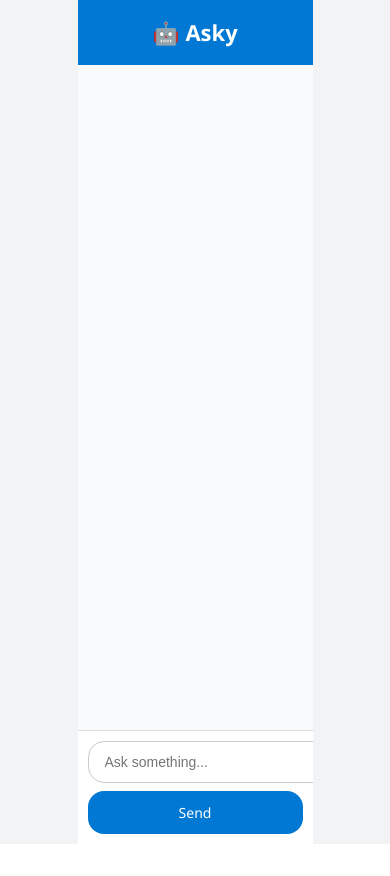
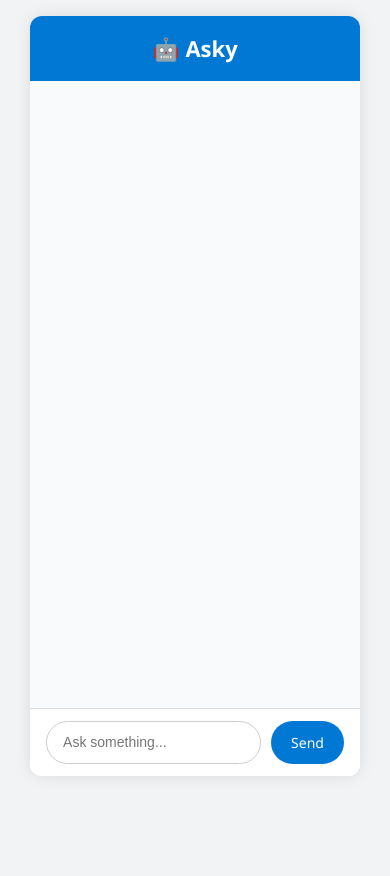
Before and after one commit to pranavnigade123/Asky, a React (Vite) app: page / in a window 390 px wide. Before the commit the page ends 844 px from the top, so only its background shows below. Built offline with nearby package versions, Linux system fonts and the light colour scheme.

Commit message:
Make chatbot UI responsive for mobile2

```diff
--- a/src/App.css
+++ b/src/App.css
@@ -130,38 +130,33 @@ body {
   background: #005fa3;
 }
 
-/* 🎯 Responsive Styling */
 @media screen and (max-width: 600px) {
   body {
+    padding: 16px;
+    display: flex;
+    justify-content: center;
+    align-items: flex-start;
     height: auto;
-    align-items: flex-start;
   }
 
   .app {
     width: 100%;
-    height: 100vh;
-    border-radius: 0;
-    box-shadow: none;
+    max-width: 500px;
+    height: 90vh;
+    border-radius: 12px;
+    box-shadow: 0 0 15px rgba(0,0,0,0.1);
+    margin: 0 auto;
   }
 
   .input-area {
-    padding: 10px;
-    flex-direction: column;
-    gap: 8px;
+    flex-wrap: nowrap;
   }
 
   .input-area input {
-    width: 100%;
-    border-radius: 16px;
+    font-size: 14px;
   }
 
   .input-area button {
-    width: 100%;
-    margin-left: 0;
-    border-radius: 16px;
-  }
-
-  .message {
     font-size: 14px;
   }
 }
```
